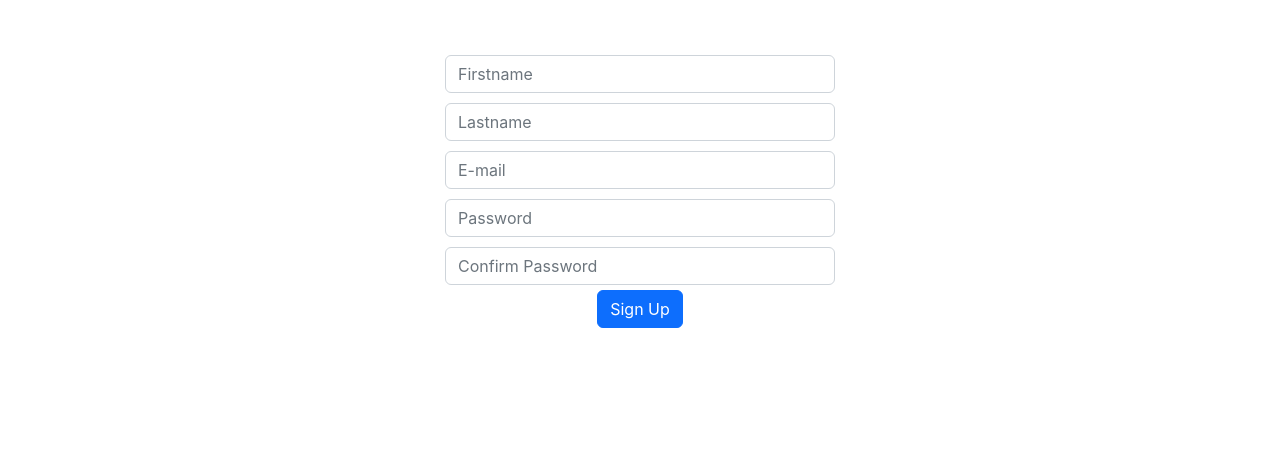
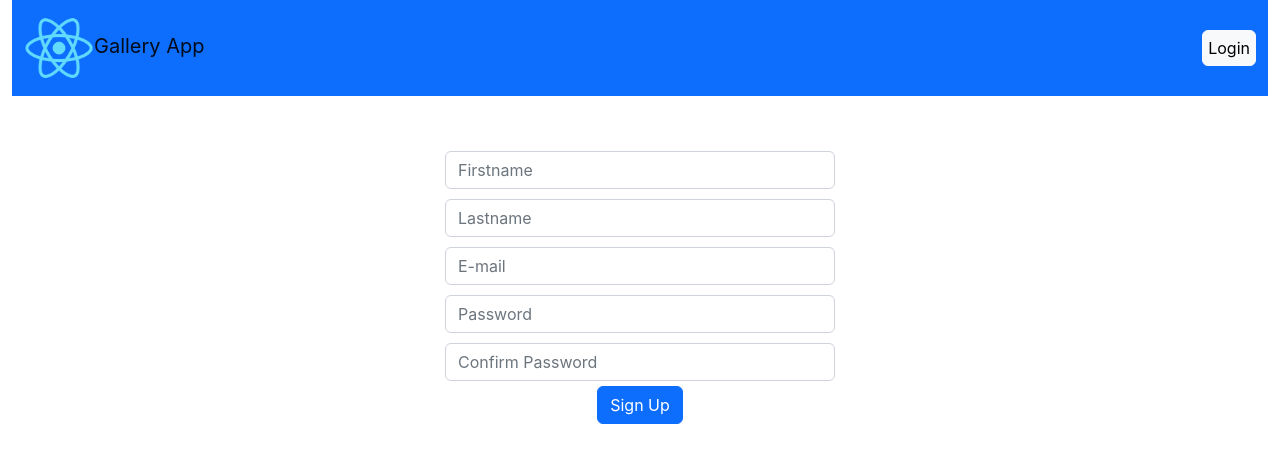
Before and after one commit to purusr/learn-gallery, a React (Create React App) app: page /signup in a window 1280 px wide. Shown: the top 462 px of the page. Built offline with nearby package versions, Linux system fonts and the light colour scheme.

Commit message:
Update Signup.js

```diff
--- a/src/Signup.js
+++ b/src/Signup.js
@@ -2,6 +2,7 @@ import { useState } from 'react'
 import axios from 'axios'
 import { ToastContainer, toast } from 'react-toastify';
 import 'react-toastify/dist/ReactToastify.css';
+import Header from './Header';
 
 const Signup = ()=>{
     const [firstname, setFirstname] = useState()
@@ -25,6 +26,8 @@ const Signup = ()=>{
         setPassword2('')
     }
     return(
+        <>
+        <Header/>
         <div className="container text-center">
             <ToastContainer/>
         <div style={{ padding: '50px' }}>
@@ -53,6 +56,7 @@ const Signup = ()=>{
         </form>
         </div>
         </div>
+        </>
     )
 }
 
```
